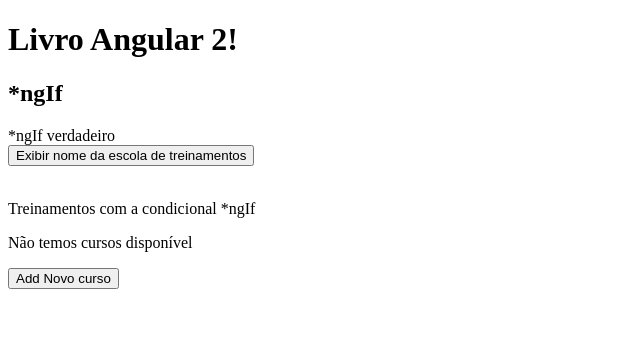
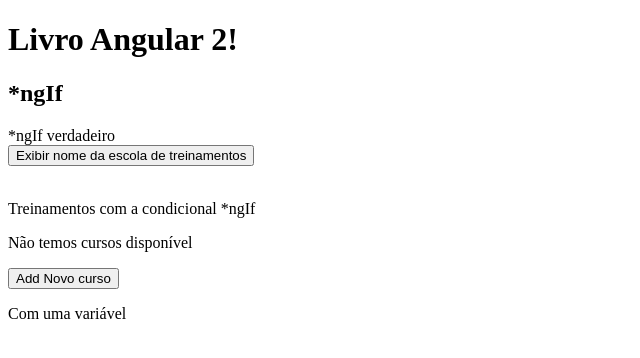
Before and after one commit to GeovaneVieira/angular2, an Angular app in the folder LivroAngular2/: page / in a window 1280 px wide. Both pictures are taken after a click on the button "Exibir nome da escola de treinamentos". Shown: the top 358 px of the page, without its empty margins (0-640 px from the left). Built offline with nearby package versions, Linux system fonts and the light colour scheme.

Commit message:
Alterações

```diff
--- a/LivroAngular2/src/app/ng-if/ng-if.component.html
+++ b/LivroAngular2/src/app/ng-if/ng-if.component.html
@@ -17,3 +17,5 @@
 <p *ngIf="cursos.length === 0">Não temos cursos disponível</p>
 <p *ngIf="cursos.length > 0">Agora temos cursos cadastrado</p>
 <button (click)="addCurso()">Add Novo curso</button>
+
+<p *ngIf="mostrarNome">Com uma variável</p>
```
